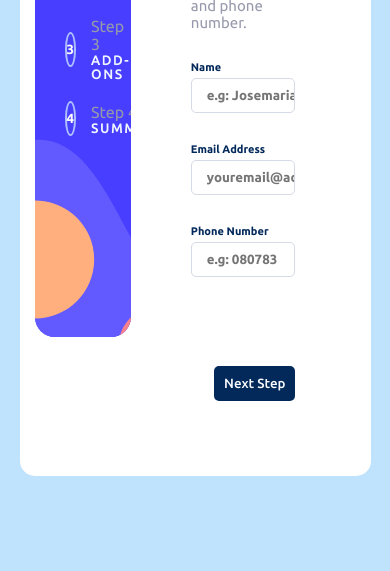
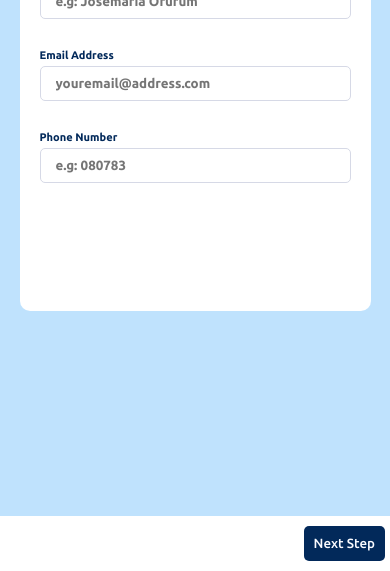
Before and after one commit to Betahandz/multi-step-form, a plain HTML site: page index.html in a window 390 px wide. Shown: the part 273-844 px from the top of the page. Drawn offline with Linux system fonts and the light colour scheme.

Commit message:
fixes, all fixes

```diff
--- a/index.html
+++ b/index.html
@@ -20,11 +20,6 @@
   <div class="whole_container">
     <!-- the sidebar start -->
     <aside class="sidebar">
-
-      <!-- the holder of the image -->
-      <div class="pmg_con">
-        <img src="assets/images/bg-sidebar-desktop.svg" class="pmg" alt="desktop">
-      </div>
 
       <div class="steppings">
         <!-- single step -->
--- a/style.css
+++ b/style.css
@@ -47,46 +47,40 @@ body {
     place-items: center;
     background-color: var(--Light-blue);
 }
+
 /* the whole container */
 .whole_container {
     background-color: var(--White);
     width: 90%;
     max-width: 800px;
-    min-height: 530px;
+    min-height: 500px;
     display: flex;
     align-items: stretch;
     padding: 15px;
     border-radius: 15px;
 }
+
+
 .sidebar{
  width: 30%;
- height: 500px;
+ min-height: 200px;
  position: relative;
+ background-image: url(assets/images/bg-sidebar-desktop.svg);
 }
 
-.pmg_con, .steppings{
+
+.steppings{
     width: 100%;
-    height: inherit;
+    min-height: 100%;
     position: absolute;
     overflow: hidden;
     border-radius: 20px;
-}
-
-.pmg{
-    min-width: 100%;
-    height: inherit;
-    object-fit: cover;
-    position: absolute;
-    top: 0;
-    left: 0;
-}
-
-.steppings{
     padding: 30px;
     display: flex;
     flex-flow: nowrap column;
     justify-content: flex-start;
 }
+
 
 .step{
     margin-bottom: 20px;
@@ -110,11 +104,46 @@ body {
 .series{
     margin-left: 15px;
 }
-
+/******************************************/
+@media (max-width: 768px) {
+    body {
+        display: block;
+    }
+    .whole_container {
+        background-color: var(--Light-blue);
+        margin: auto;
+        height: 100%;
+        display: block;
+        padding: 0;
+        border-radius: 0;
+        width: 100%;
+        position: relative;
+        z-index: -2;
+    }
+    .sidebar {
+        width: 100%;
+        z-index: -1;
+        height: 200px;
+        background-repeat: no-repeat;
+        background-size: cover;
+        background-image: url(assets/images/bg-sidebar-mobile.svg);
+    }
+    .steppings {
+        display: flex;
+        align-items: flex-start;
+        justify-content: center;
+        flex-direction: row;
+        gap: 5vw;
+    }
+    .series {
+        display: none;
+    }
+}
 .step_phrase{
     font-family: var(--ubr);
     color: var(--Cool-gray);
 }
+
 
 .step_title{
     color: var(--Magnolia);
@@ -128,8 +157,9 @@ body {
 .display{
     width: 70%;
     padding: 30px 60px;
-    min-height: 500px;
+    height: 200px;
 }
+
 .title{
     font-family: var(--ubb);
     color: var(--Marine-blue);
@@ -139,11 +169,32 @@ body {
     font-size: 15px;
     margin: 5px 0 10px 0;
 }
+/***************************************************/
+
 form{
     min-height: 370px;
     padding-top: 20px;
     position: relative;
     margin-bottom: 20px;
+}
+@media (max-width: 768px) {
+    .display {
+        background-color: rgb(255, 255, 255);
+        width: 90%;
+        min-height: 55%;
+        padding: 20px;
+        margin: -80px auto;
+        border-radius: 10px;
+    }
+    .title {
+        font-size: 7vw;
+    }
+    .info {
+        width: 80%;
+    }
+    form {
+        position: initial;
+    }
 }
 .showcase, .packages, .addons, .crosscheck{
     min-height: 250px;
@@ -380,6 +431,14 @@ label{
     align-items: center;
     justify-content: space-between;
 }
+@media (max-width: 768px) {
+    .formsubmit {
+        background-color: rgb(255, 255, 255);
+        bottom: 0;
+        padding: 10px 5px;
+        left: 0;
+    }
+}
 .formsubmit button[type = submit] {
     background-color: var(--Marine-blue);
     padding: 10px;
```
